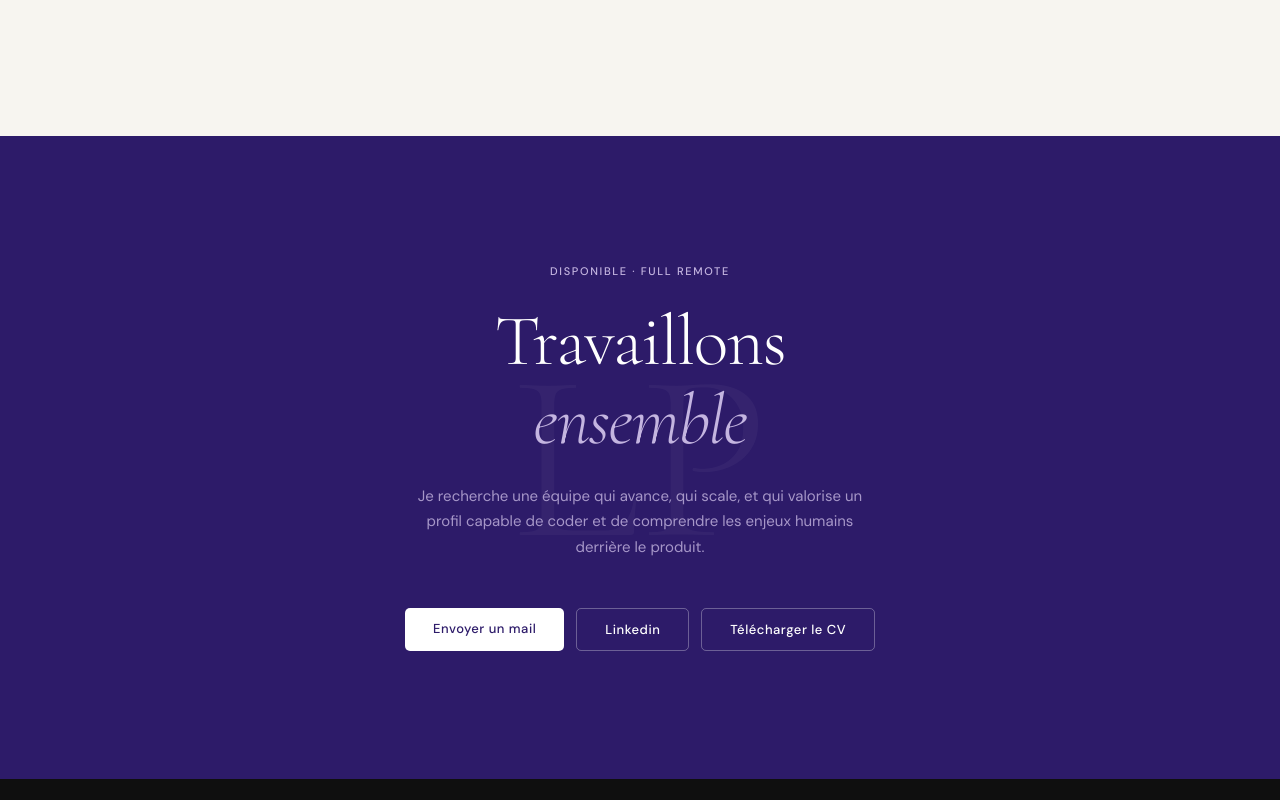
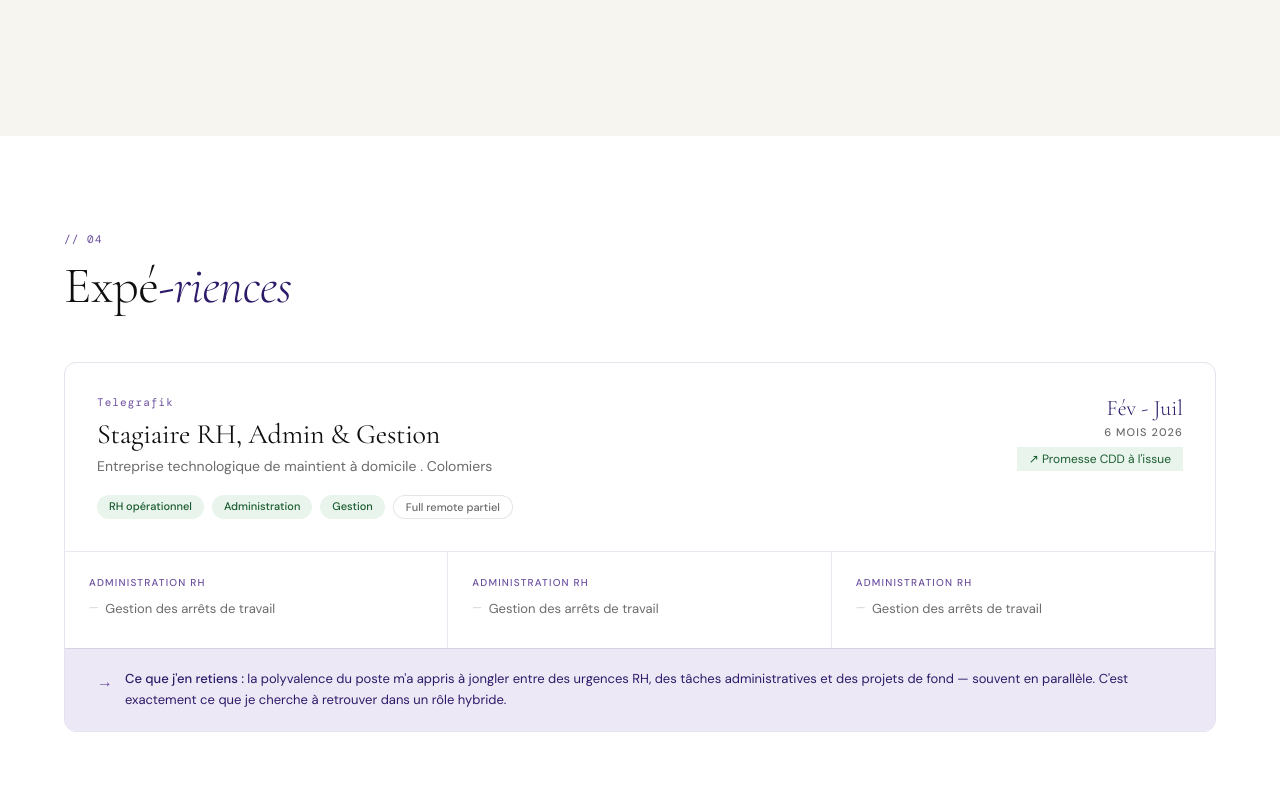
Before and after one commit to NeugdaeUju/Portfolio, a React (Vite) app: page / in a window 1280 px wide. Shown: the part 2760-3560 px from the top of the page. Built offline with nearby package versions, Linux system fonts and the light colour scheme; a web font is replaced by a local one.

Commit message:
Création de la section Expériences

```diff
--- a/src/assets/sass/accueil.scss
+++ b/src/assets/sass/accueil.scss
@@ -60,6 +60,14 @@
     gap : 1px;
 }
 
+// section expériences
+
+#experience {
+    background-color : variables.$blanc;
+    padding : 6rem 4rem;
+}
+
+
 
 // section contact
 
--- /dev/null
+++ b/src/assets/sass/experience_card.scss
@@ -0,0 +1,161 @@
+@use 'variables';
+
+.expe_card {
+    border: 0.5px solid rgba(45,27,105,0.12);
+    border-radius: 12px;
+    overflow: hidden;
+
+    & .top {
+        display : grid;
+        grid-template-columns: 1fr auto;
+        gap : 2rem;
+        padding : 2rem;
+        align-items: start;
+
+        & .company {
+            font-family : variables.$mono;
+            font-size : 11px;
+            color : variables.$violet-mid;
+            letter-spacing : 0.1em;
+            margin-bottom : 8px;
+
+            &-desc {
+                font-size : 14px;
+                color : variables.$gris;
+                margin-bottom : 1.25rem;
+            }
+        }
+
+        & h3 {
+            font-size : 28px;
+            font-weight : 400;
+            color : variables.$noir;
+            letter-spacing : -0.01em;
+            margin-bottom : 6px;
+        }
+
+        & .tags {
+            display : flex;
+            flex-wrap : wrap;
+            gap : 8px;
+            margin-bottom : 0;
+
+            & .tag {
+                font-size : 11px;
+                font-weight : 500;
+                padding : 4px 12px;
+                border-radius: 999px;
+
+                &.rh {
+                    background: variables.$vert-light;
+                    color : variables.$vert;
+                }
+
+                &.neutre {
+                    background: variables.$blanc;
+                    color : variables.$gris;
+                    border: 0.5px solid rgba(0, 0, 0, 0.1);
+                }
+            }
+        }
+
+        & .duration {
+            text-align: right;
+
+            & .date {
+                font-family : variables.$serif;
+                font-weight : 300;
+                font-size : 22px;
+                color : variables.$violet;
+                display : block;
+                margin-bottom: 4px;
+            }
+
+            & .dur {
+                font-size : 11px;
+                font-weight : 500;
+                letter-spacing : 0.1em;
+                text-transform: uppercase;
+                color : variables.$gris;
+            }
+
+            & span {
+                display : inline-block;
+                align-items: center;
+                gap : 6px;
+                font-size : 12px;
+                color : variables.$vert;
+                background-color: variables.$vert-light;
+                border: 999px;
+                padding : 4px 12px;
+                margin-top : 8px;
+            }
+        }
+    }
+
+    & .missions {
+        border-top : 0.5px solid rgba(45,27,105,0.1);
+        display : grid;
+        grid-template-columns: repeat(3, 1fr);
+        gap : 0;
+
+        &_block {
+            padding : 1.5rem;
+            border-right : 0.5px solid rgba(45,27,105,0.1);
+
+            & h4 {
+                font-size : 10px;
+                font-weight : 500;
+                letter-spacing: 0.12em;
+                text-transform : uppercase;
+                color : variables.$violet-mid;
+                margin-bottom : 10px;
+                font-family : variables.$sans;
+            }
+
+            & .missions-list {
+                display : flex;
+                flex-direction: column;
+                gap : 6px;
+
+                & .item {
+                    font-size : 13px;
+                    color : variables.$gris;
+                    display : flex;
+                    gap : 7px;
+                    line-height : 1.5;
+
+                    & em {
+                        opacity: 0.35;
+                    }
+                }
+            }
+        }
+    }
+
+    & .takeaway {
+        border-top : 0.5px solid rgba(45,27,105,0.1);
+        padding : 1.25rem 2rem;
+        background: variables.$violet-light;
+        display : flex;
+        gap : 12px;
+        align-items: flex-start;
+
+        & span {
+            color : variables.$violet-mid;
+            font-size : 16px;
+            flex-shrink : 0;
+            margin-top : 2px;
+        }
+
+        & p {
+            font-size : 13px;
+            color : variables.$violet;
+            line-height: 1.6;
+
+            & strong {
+                font-weight : 500;
+            }
+        }
+    }
+}
--- /dev/null
+++ b/src/components/Experience_card.jsx
@@ -0,0 +1,52 @@
+import '../assets/sass/experience_card.scss'
+
+function Experience_card () {
+    return(
+        <div className='expe_card fade-in visible'>
+            <div className='top'>
+                <div>
+                    <p className='company'>Telegrafik</p>
+                    <h3>Stagiaire RH, Admin & Gestion</h3>
+                    <p className='company-desc'>Entreprise technologique de maintient à domicile . Colomiers</p>
+                    <div className='tags'>
+                        <span className='tag rh'>RH opérationnel</span>
+                        <span className='tag rh'>Administration</span>
+                        <span className='tag rh'>Gestion</span>
+                        <span className='tag neutre'>Full remote partiel</span>
+                    </div>
+                </div>
+                <div className='duration'>
+                    <p className='date'>Fév - Juil</p>
+                    <p className='dur'> 6 mois 2026</p>
+                    <span>↗ Promesse CDD à l'issue</span>
+                </div>
+            </div>
+            <div className='missions'>
+                <div className='missions_block'>
+                    <h4>Administration RH</h4>
+                    <div className='missions-list'>
+                        <span className='item'><em>— </em>Gestion des arrêts de travail</span>
+                    </div>
+                </div>
+                <div className='missions_block'>
+                    <h4>Administration RH</h4>
+                    <div className='missions-list'>
+                        <span className='item'><em>— </em>Gestion des arrêts de travail</span>
+                    </div>
+                </div>
+                <div className='missions_block'>
+                    <h4>Administration RH</h4>
+                    <div className='missions-list'>
+                        <span className='item'><em>— </em>Gestion des arrêts de travail</span>
+                    </div>
+                </div>
+            </div>
+            <div className='takeaway'>
+                <span>→</span>
+                <p><strong>Ce que j'en retiens : </strong>la polyvalence du poste m'a appris à jongler entre des urgences RH, des tâches administratives et des projets de fond — souvent en parallèle. C'est exactement ce que je cherche à retrouver dans un rôle hybride.</p>
+            </div>
+        </div>
+    )
+}
+
+export default Experience_card;
--- a/src/pages/Accueil.jsx
+++ b/src/pages/Accueil.jsx
@@ -8,6 +8,7 @@ import About from '../components/about';
 import Skills_card from '../components/Skills_card';
 import Project_card from '../components/Project_card';
 import Contact from '../components/Contact';
+import Experience_card from '../components/Experience_card';
 
 function Accueil() {
     return (
@@ -123,6 +124,13 @@ function Accueil() {
                     </div>
                 </section>
 
+                <section id='experience'>
+                    <div className='inner-section'>
+                    <Section_title num='04' title='Expé' italic_title='-riences'/>
+                        <Experience_card/>
+                    </div>
+                </section>
+
                 <section id='contact'>
                      <Contact />
                 </section>
```
